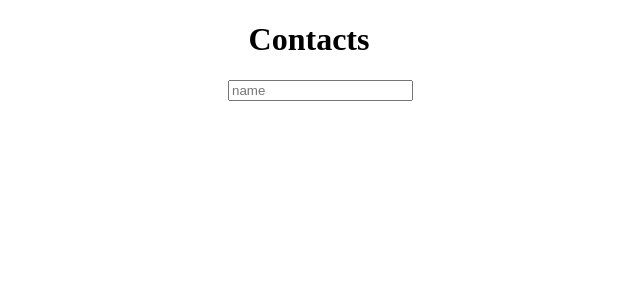
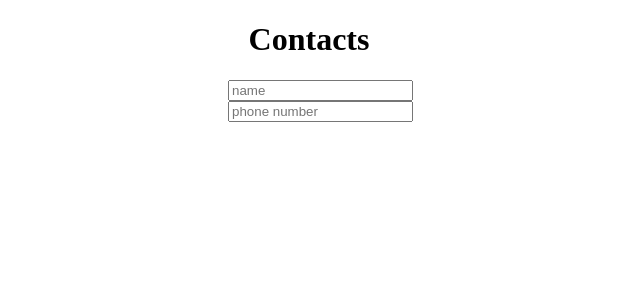
Before and after one commit to GokalpAvcu/redux-contacts-app, a React (Create React App) app: page / in a window 1280 px wide. Shown: the top 300 px of the page, without its empty margins (331-971 px from the left). Built offline with nearby package versions, Linux system fonts and the light colour scheme.

Commit message:
added placeholder

```diff
--- a/src/Components/Contacts/Form.js
+++ b/src/Components/Contacts/Form.js
@@ -2,10 +2,11 @@ import { useState }  from 'react'
 
 import {nanoid} from '@reduxjs/toolkit';
 import {useDispatch} from 'react-redux'
-import {addContact, addContacts} from '../../redux/contactSlice'
+import {addContact} from '../../redux/contactSlice'
 
 function Form() {
     const [name, setName] = useState('')
+    const [number, setNumber] = useState('')
 
     const dispatch = useDispatch(); // dispatch kullanmamın sebebi redux ile bağlantı kurmak
 
@@ -14,9 +15,7 @@ function Form() {
 
         if(!name ) return false;
 
-        const names = name.split(',');
-
-        dispatch(addContacts(names.map((name) => ({id: nanoid(), name}))));
+        dispatch(addContact({ id: nanoid(), name}));
         setName('');
 
     };
@@ -24,6 +23,7 @@ function Form() {
     <div>
         <form onSubmit={handleSubmit}>
             <input placeholder="name" value={name} onChange={(e) => setName(e.target.value)}/>
+            <input placeholder="phone number" value={number} onChange={(e) => setNumber(e.target.value)} type="text" />
         </form>
     </div>
   )
```
